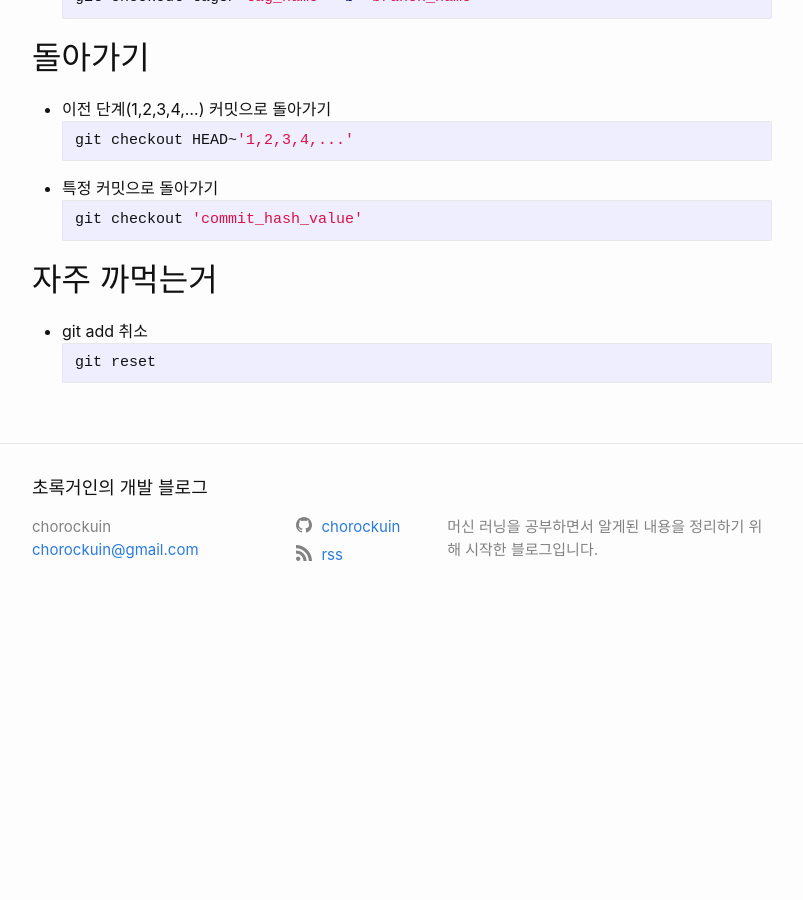
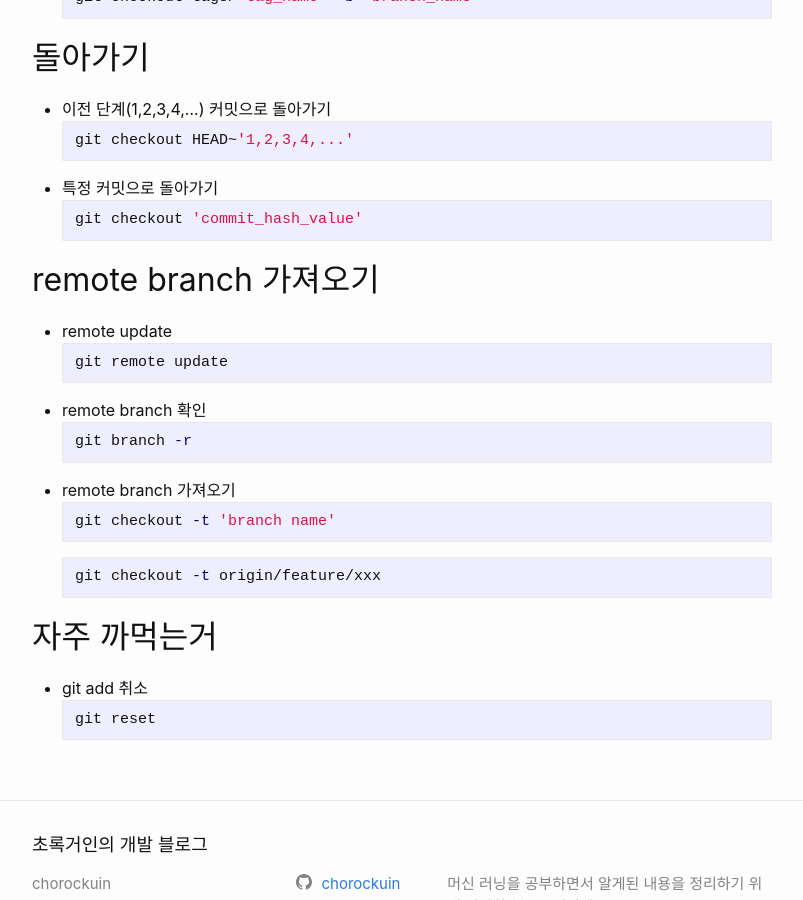
Before and after one commit to chorockuin/chorockuin.github.io, a Jekyll site: the page built from _posts/2017-02-02-git.md, in a window 1280 px wide and 900 px high, scrolled down 1783 px. Shown: the whole window, without its empty margins (238-1041 px from the left). Built offline with Jekyll 4.4.1, drawn with Linux system fonts in a browser that asks for light colours; before the commit the page ends 2409 px from its top, so only the background shows below that.

Commit message:
Update 2017-02-02-git.md

````diff
--- a/_posts/2017-02-02-git.md
+++ b/_posts/2017-02-02-git.md
@@ -88,6 +88,23 @@ git checkout HEAD~'1,2,3,4,...'
 git checkout 'commit_hash_value'
 ```
 
+## remote branch 가져오기
+- remote update
+```bash
+git remote update
+```
+- remote branch 확인
+```bash
+git branch -r
+```
+- remote branch 가져오기
+```bash
+git checkout -t 'branch name'
+```
+```bash
+git checkout -t origin/feature/xxx
+```
+
 ## 자주 까먹는거
 - git add 취소
 ```bash
````
